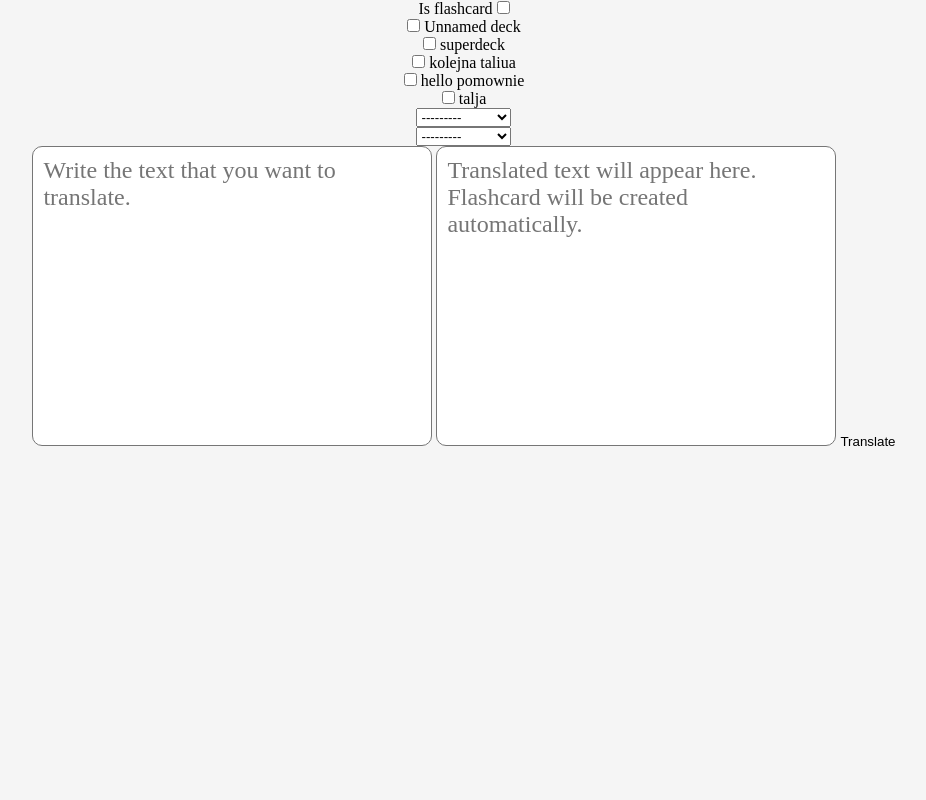
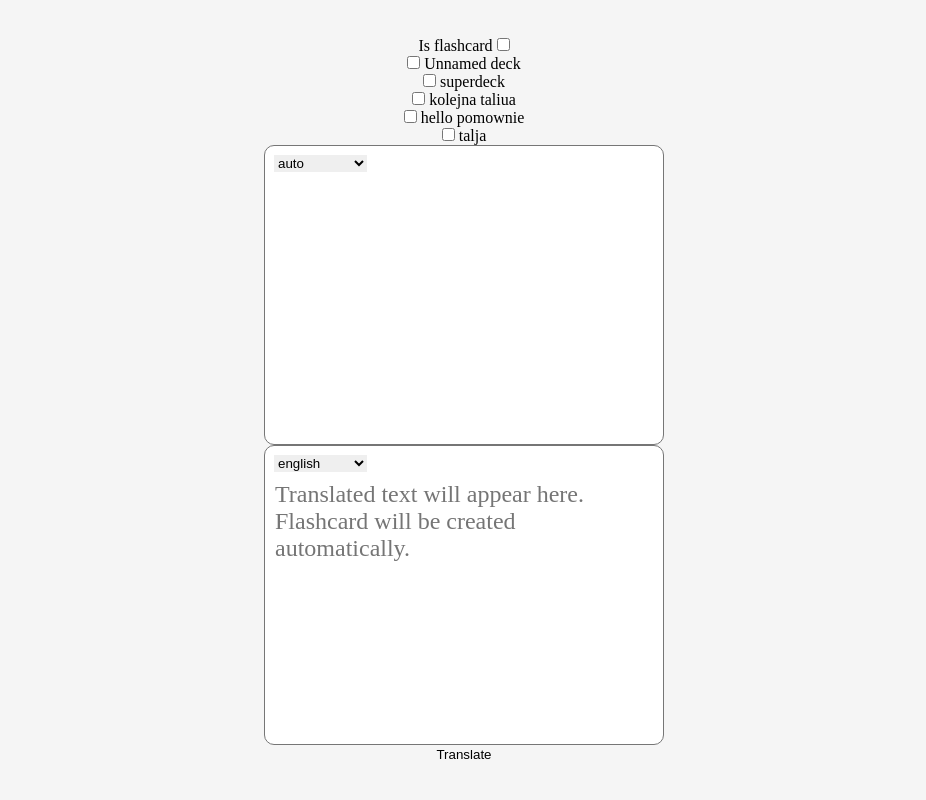
Before and after one commit to Ravdar/flashcards_translator, a Django app: page /translator/ in a window 1280 px wide. Shown: the whole page, without its empty margins (176-1102 px from the left). Run offline with Django 4.2, Linux system fonts and the light colour scheme; a user stored in the database is signed in; data comes from the database, SQL or seed files in the repository; both versions use the stored data as it was after the commit; some libraries are stand-ins or nearby versions; some web fonts are replaced.

Commit message:
Styled translator language selectboxes

```diff
--- a/mainapp/forms.py
+++ b/mainapp/forms.py
@@ -6,8 +6,11 @@ class TranslatorForm(forms.ModelForm):
         super(TranslatorForm, self).__init__(*args, **kwargs)
         self.fields["decks"].queryset = Deck.objects.filter(user=user)
         self.fields["decks"].required = False
-        self.fields['from_language'] = forms.ModelChoiceField(queryset=Language.objects.all())
-        self.fields['to_language'] = forms.ModelChoiceField(queryset=Language.objects.exclude(name="auto"))
+
+        default_from_language = Language.objects.get(name="auto")
+        default_to_language = Language.objects.get(name="english")
+        self.fields['from_language'] = forms.ModelChoiceField(queryset=Language.objects.all(),initial=default_from_language)
+        self.fields['to_language'] = forms.ModelChoiceField(queryset=Language.objects.exclude(name="auto"),initial=default_to_language)
 
     decks = forms.ModelMultipleChoiceField(queryset=Deck.objects.none(),widget=forms.CheckboxSelectMultiple)
 
--- a/mainapp/static/styles.css
+++ b/mainapp/static/styles.css
@@ -21,6 +21,18 @@
 :root {
     /* Colors */
     --MAIN-COLOR: gray;
+    --DECK-BLUE: #A3F6FE;
+    --DECK-BLUE-2: #A3CAFE;
+    --DECK-RED: #FEA3A3;
+    --DECK-YELLOW: #FEE5A3;
+    --DECK-YELLOW-2: #FEFBA3;
+    --DECK-GREEN: #79AC78;
+    --DECK-GREEN-2: #A3FEA3;
+    --DECK-ORANGE: #FEC7A3;
+    --DECK-PURPLE: #BAA3FE;
+    --DECK-PINK: #D7A3FE;
+    --DECK-PINK-2: #FDA3FE;
+    --DECK-AQUA: #A3FEDD;
     /* Fonts */
     --MAIN-FONT: Gabarito;
     /* Other */
@@ -243,14 +255,20 @@ footer {
 
 /* TRANSLATOR */
 
-textarea {
+.textarea-container {
     width: 400px;
     height: 300px;
+    position: relative;
+}
+
+textarea {
+    width: 100%;
+    height: 100%;
     font-size: 1.5em;
     border-radius: 10px;
     font-family: var(--TRANSLATOR-FONT);
-    padding: 10px;
-    resize: none
+    padding: 35px 10px 10px 10px;
+    resize: none;
 }
 
 .output-box {
@@ -259,6 +277,14 @@ textarea {
 
 .output-box:focus-visible {
     outline: 0px;
+}
+
+.language-selectbox {
+    position: absolute;
+    z-index: 1;
+    top: 10px;
+    left: 10px;
+    border: none;
 }
 
 /* DECKS  */
@@ -285,7 +311,6 @@ textarea {
 
 .flashcard-back {
     display: none;
-    background-color: green;
 }
 
 .quality-buttons-container {
--- a/mainapp/templates/mainapp/translator.html
+++ b/mainapp/templates/mainapp/translator.html
@@ -1,4 +1,5 @@
 {% load static %}
+{% load widget_tweaks %}
 
 <!DOCTYPE html>
 <html lang="en">
@@ -12,21 +13,28 @@
     <link rel="stylesheet" href="{% static 'styles.css' %}">
 </head>
 
-<body>
+<body class="center">
     <main class="center">
         <form method="post">
             {% csrf_token %}
             {{ translator_form.is_flashcard.label }}
             {{ translator_form.is_flashcard }}
             <div class="decks-list">{{translator_form.decks}}</div>
-            <div class="from-languages-container">{{translator_form.from_language}}</div>
-            <div class="to-languages-container">{{translator_form.to_language}}</div>
+
             <input type="hidden" name="form_type" value="translator_form">
-            <textarea name="input_text" class="input-box"
-                placeholder="Write the text that you want to translate.">{{ input_text }}</textarea>
-            <textarea class="output-box"
-                placeholder="Translated text will appear here. Flashcard will be created automatically."
-                readonly>{{ translated_text }}</textarea>
+            <div class="textarea-container">
+                <textarea name="input_text" class="input-box" placeholder="Write the text that you want to translate.">
+                {{ input_text }}
+            </textarea>
+                <div class="from-languages-container">{{translator_form.from_language|add_class:"language-selectbox"}}
+                </div>
+            </div>
+            <div class="textarea-container">
+                <textarea class="output-box"
+                    placeholder="Translated text will appear here. Flashcard will be created automatically."
+                    readonly>{{ translated_text }}</textarea>
+                <div class="to-languages-container">{{translator_form.to_language|add_class:"language-selectbox"}}</div>
+            </div>
             <button type="submit">Translate</button>
         </form>
     </main>
```
Also changed, not shown: db.sqlite3.
